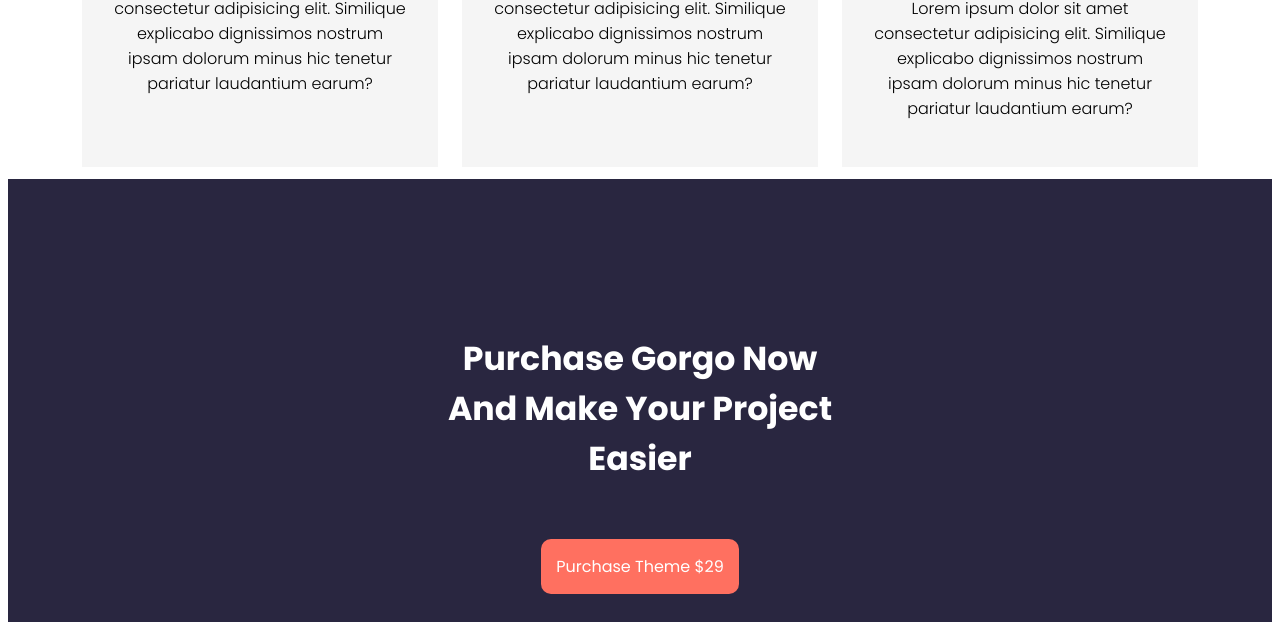
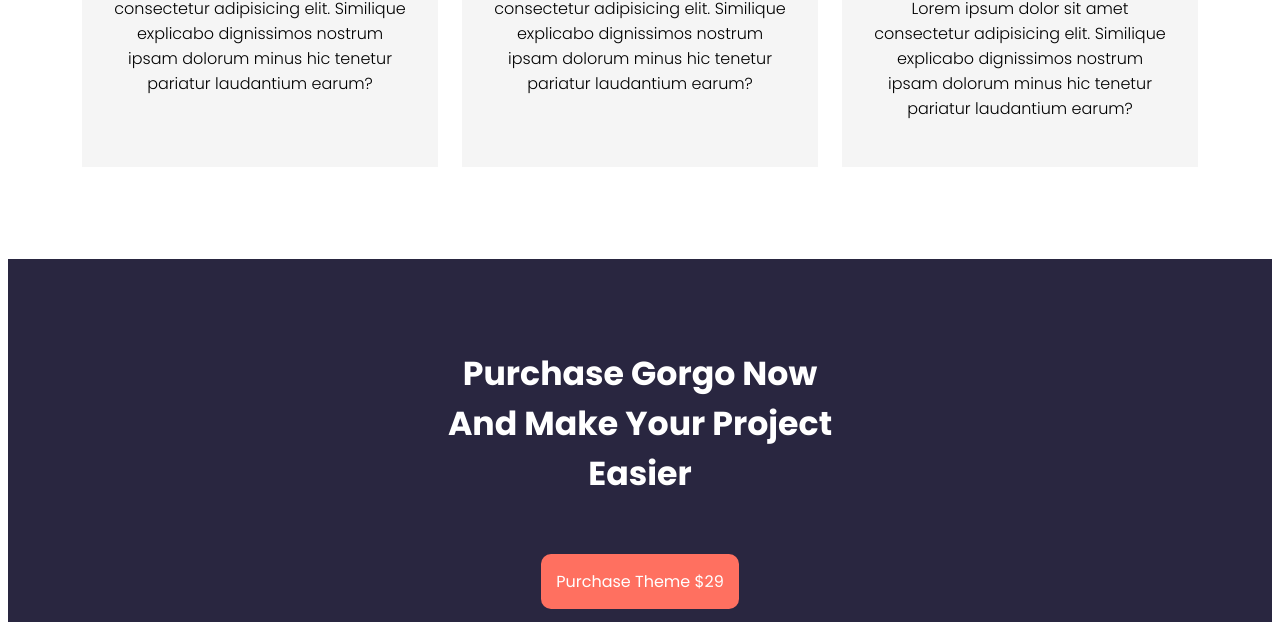
Before and after one commit to Rayhan5799/Gorgo, a plain HTML site: page index.html in a window 1280 px wide. Shown: the part 2370-2992 px from the top of the page. Drawn offline with Linux system fonts and the light colour scheme.

Commit message:
Update style.css

```diff
--- a/CSS/style.css
+++ b/CSS/style.css
@@ -230,6 +230,7 @@
 .footer{
 	background: #292640;
 	width: 100%;
+	margin-top: 80px;
 }
 .fotter-inner{
 	width: 100%;
@@ -241,7 +242,7 @@
     color: #fff;
     text-align: center;
     margin: auto;
-	padding: 100px 370px 0px;
+	padding: 35px 370px 0px;
 }
 .footer .container .p{ display: flex;}
 .footer .container .p a{
```
